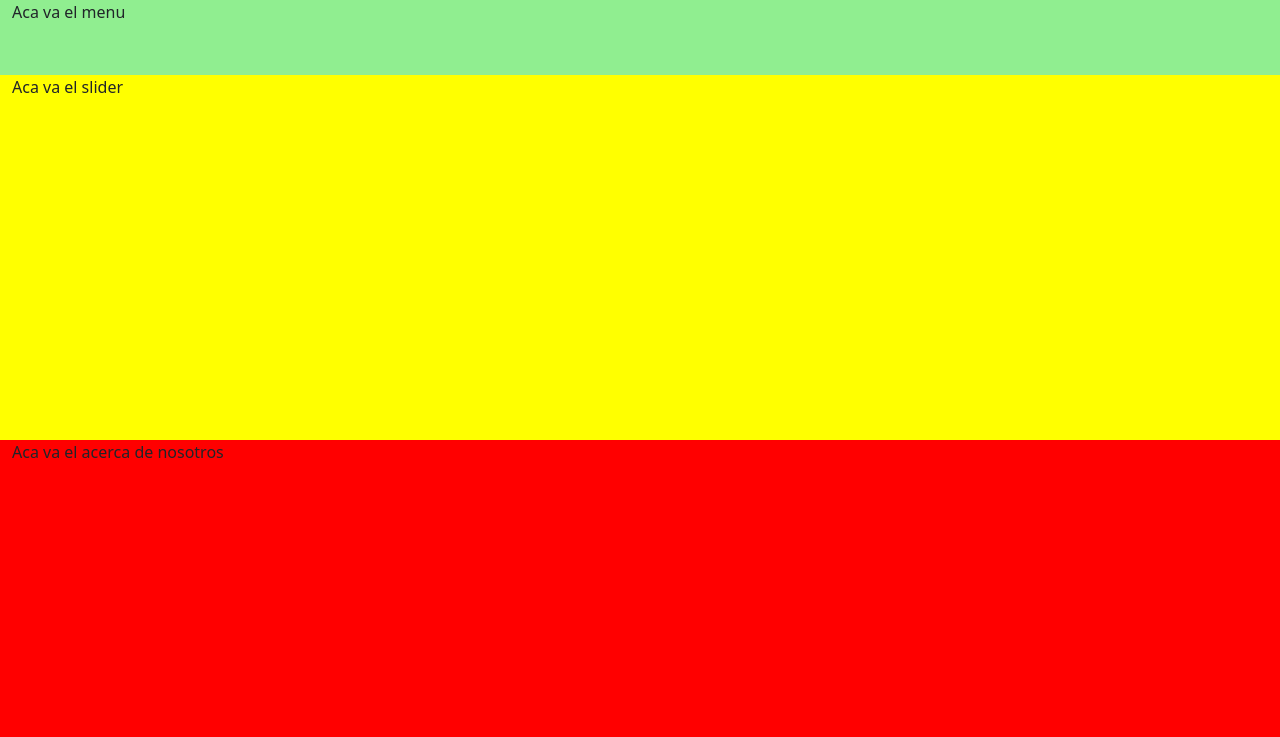
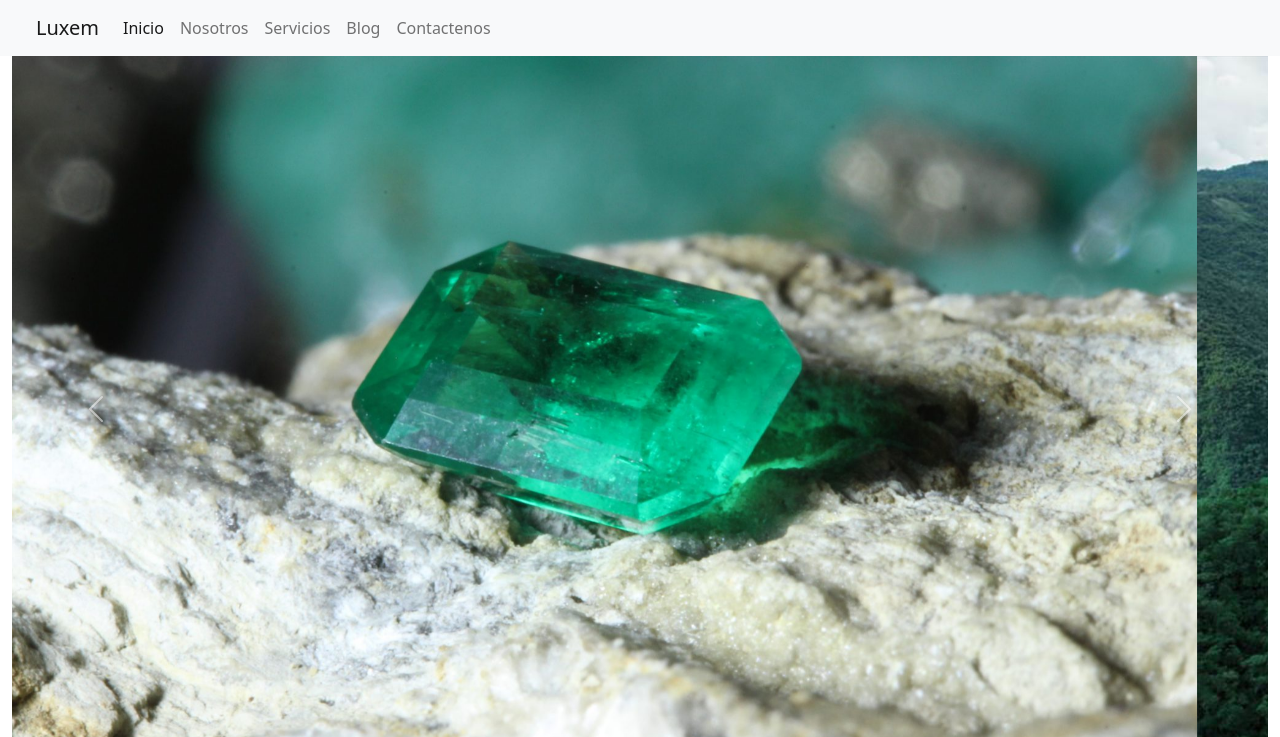
Before and after one commit to pacgrafica/luxem, a plain HTML site: page index.html in a window 1280 px wide. Shown: the top 737 px of the page. Drawn offline with nearby package versions, Linux system fonts and the light colour scheme.

Commit message:
subimos un nuevo menu y agregamos imagenes de esmeraldas

```diff
--- a/index.html
+++ b/index.html
@@ -15,14 +15,46 @@
     <div class="container-fluid">
       <!--Este es el menu-->
       <div class="row">
-        <div class="col-12 menu">
-          Aca va el menu
-        </div>
+        <nav class="navbar navbar-expand-lg navbar-light bg-light col-12">
+          <div class="container-fluid">
+            <a class="navbar-brand" href="#">Luxem</a>
+            <button class="navbar-toggler" type="button" data-bs-toggle="collapse" data-bs-target="#navbarNavAltMarkup" aria-controls="navbarNavAltMarkup" aria-expanded="false" aria-label="Toggle navigation">
+              <span class="navbar-toggler-icon"></span>
+            </button>
+            <div class="collapse navbar-collapse" id="navbarNavAltMarkup">
+              <div class="navbar-nav">
+                <a class="nav-link active" aria-current="page" href="#">Inicio</a>
+                <a class="nav-link" href="#">Nosotros</a>
+                <a class="nav-link" href="#">Servicios</a>
+                <a class="nav-link" href="#">Blog</a>
+                <a class="nav-link" href="#">Contactenos</a>
+              </div>
+            </div>
+          </div>
+        </nav>
       </div>
       <!--Este es el slider-->
       <div class="row">
-        <div class="col-12 slider">
-          Aca va el slider
+        <div id="carouselExampleControls col-12" class="carousel slide" data-bs-ride="carousel">
+          <div class="carousel-inner">
+            <div class="carousel-item active">
+              <img src="esmeralda1.jpg" class="d-block w-100" alt="...">
+            </div>
+            <div class="carousel-item">
+              <img src="paisaje1.jpg" class="d-block w-100" alt="...">
+            </div>
+            <div class="carousel-item">
+              <img src="esmeralda1.jpg" class="d-block w-100" alt="...">
+            </div>
+          </div>
+          <button class="carousel-control-prev" type="button" data-bs-target="#carouselExampleControls"  data-bs-slide="prev">
+            <span class="carousel-control-prev-icon" aria-hidden="true"></span>
+            <span class="visually-hidden">Anterior</span>
+          </button>
+          <button class="carousel-control-next" type="button" data-bs-target="#carouselExampleControls"  data-bs-slide="next">
+            <span class="carousel-control-next-icon" aria-hidden="true"></span>
+            <span class="visually-hidden">Siguiente</span>
+          </button>
         </div>
       </div>
       <!--Este es el Acerca de nosotros-->
```
Also changed, not shown: esmeralda1.jpg (added), paisaje1.jpg (added).
